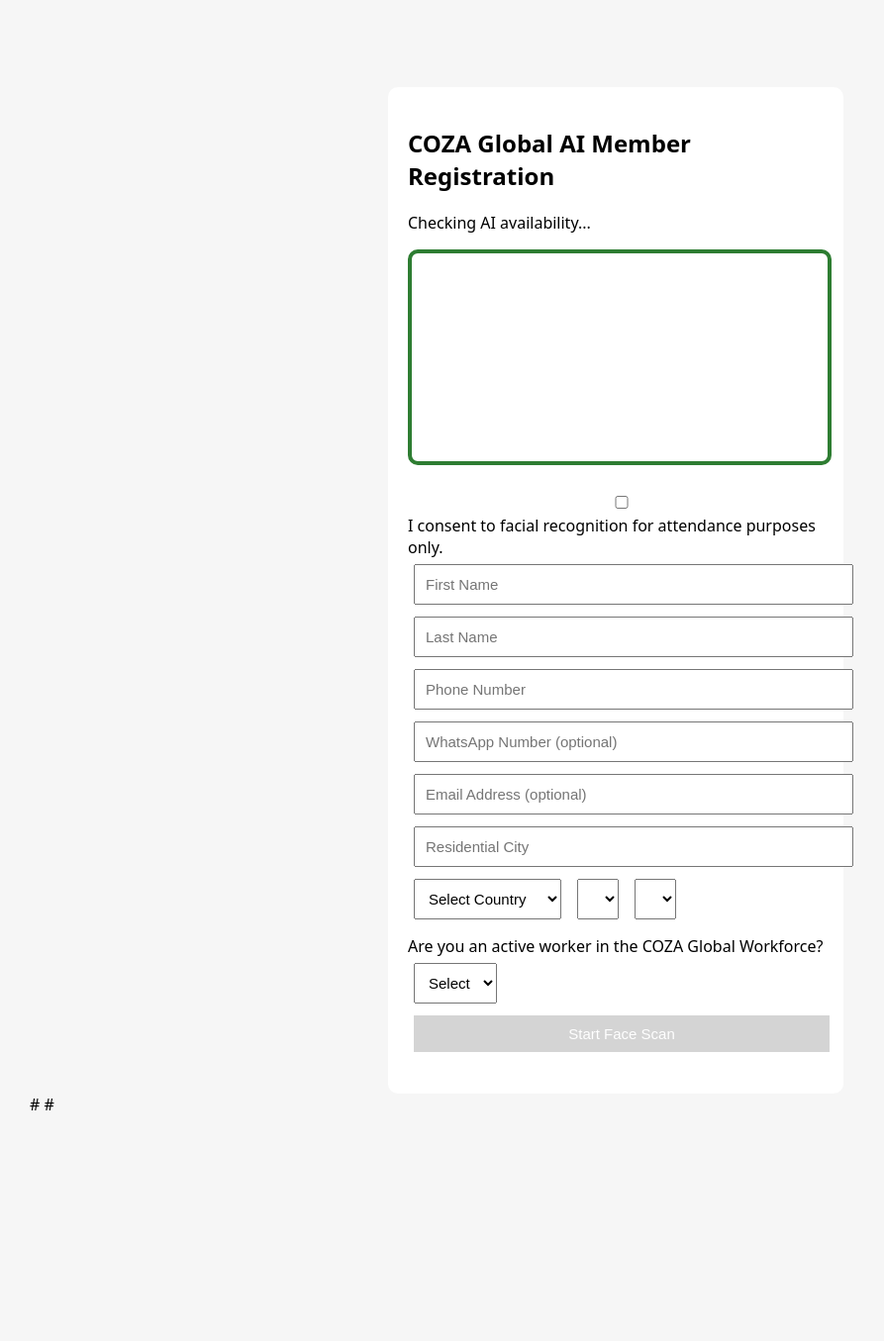
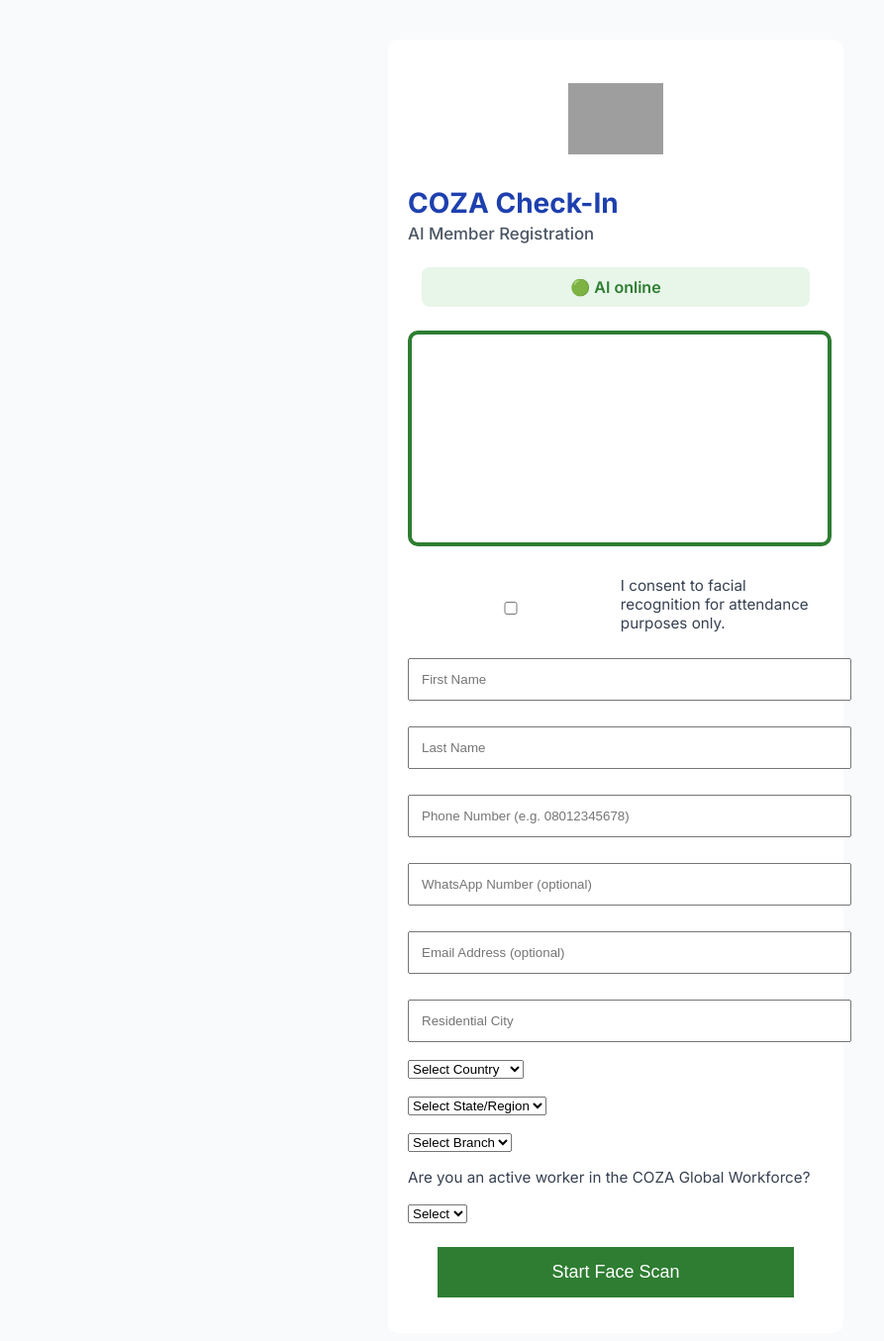
Before and after one commit to tmeinvestor-cpu/church-registration-portal, a Flask app: page / in a window 1280 px wide. Shown: the whole page at 99% size, without its empty margins (18-911 px from the left). Before the commit the page ends 1122 px from the top, so only its background shows below. Run offline with Flask 3, Linux system fonts and the light colour scheme; lists and menus that the app fills with data are empty; grey boxes are pictures that could not be loaded.

Commit message:
Update register.html

```diff
--- a/portal/templates/register.html
+++ b/portal/templates/register.html
@@ -1,17 +1,106 @@
 <!DOCTYPE html>
-<html>
+<html lang="en">
 <head>
-    <title>COZA GLOBAL Member AI Registration</title>
-
+    <meta charset="UTF-8">
+    <meta name="viewport" content="width=device-width, initial-scale=1.0">
+    <title>COZA Check-In</title>
     <link rel="stylesheet" href="/static/css/style.css">
-    <meta name="viewport" content="width=device-width, initial-scale=1">
-
+    <link href="https://fonts.googleapis.com/css2?family=Inter:wght@400;500;600;700&display=swap" rel="stylesheet">
+    <link rel="icon" href="/static/images/favicon.ico" type="image/x-icon"> <!-- Add your favicon if you have one -->
+    <style>
+        body {
+            font-family: 'Inter', system-ui, -apple-system, sans-serif;
+            background: #f8fafc;
+        }
+        .header {
+            text-align: center;
+            padding: 24px 0 16px;
+        }
+        .header img {
+            height: 72px;
+            width: auto;
+            max-width: 100%;
+        }
+        .page-title {
+            font-size: 1.75rem;
+            font-weight: 700;
+            color: #1e40af;
+            margin: 12px 0 4px;
+        }
+        .page-subtitle {
+            font-size: 1.05rem;
+            color: #4b5563;
+            font-weight: 500;
+            margin: 0 0 24px;
+        }
+        #ai-status {
+            text-align: center;
+            font-weight: 600;
+            padding: 10px 16px;
+            border-radius: 8px;
+            margin: 0 auto 24px;
+            max-width: 360px;
+        }
+        .form-group {
+            margin-bottom: 16px;
+        }
+        label.consent {
+            display: flex;
+            align-items: center;
+            gap: 8px;
+            margin: 16px 0;
+            font-size: 0.95rem;
+            color: #374151;
+        }
+        button#startScan {
+            margin-top: 24px;
+            width: 100%;
+            max-width: 360px;
+            display: block;
+            margin-left: auto;
+            margin-right: auto;
+        }
+        #successBox {
+            text-align: center;
+            padding: 40px 20px;
+        }
+        #successBox .checkmark {
+            font-size: 5.5rem;
+            color: #2e7d32;
+            margin-bottom: 16px;
+        }
+        #successBox h1 {
+            color: #2e7d32;
+            margin-bottom: 12px;
+            font-size: 1.8rem;
+        }
+        #countdown {
+            font-weight: 600;
+            color: #1e40af;
+            margin: 20px 0;
+        }
+        #successBox button {
+            min-width: 260px;
+            margin-top: 20px;
+            font-size: 1.1rem;
+        }
+        @media (max-width: 480px) {
+            .header img { height: 64px; }
+            .page-title { font-size: 1.55rem; }
+            .page-subtitle { font-size: 0.95rem; }
+        }
+    </style>
 </head>
 <body>
 
 <div class="container" id="formBox">
+    <!-- Header & Branding -->
+    <div class="header">
+        <img src="/static/images/coza-logo.png" alt="COZA Global Logo">
+    </div>
 
-    <h2>COZA Global AI Member Registration</h2>
+    <h1 class="page-title">COZA Check-In</h1>
+    <p class="page-subtitle">AI Member Registration</p>
 
     <p id="ai-status">Checking AI availability...</p>
 
@@ -26,34 +115,51 @@
     </label>
 
     <!-- BASIC INFO -->
+    <div class="form-group">
         <input id="first_name" placeholder="First Name" required>
+    </div>
+    <div class="form-group">
         <input id="last_name" placeholder="Last Name" required>
-
-    <input id="phone" placeholder="Phone Number" required>
+    </div>
+    <div class="form-group">
+        <input id="phone" placeholder="Phone Number (e.g. 08012345678)" required>
+    </div>
+    <div class="form-group">
         <input id="whatsapp" placeholder="WhatsApp Number (optional)">
+    </div>
+    <div class="form-group">
         <input id="email" placeholder="Email Address (optional)">
+    </div>
+    <div class="form-group">
         <input id="residential_city" placeholder="Residential City">
+    </div>
 
     <!-- LOCATION -->
-    <select id="country"></select>
-    <select id="state"></select>
-    <select id="branch_id"></select>
+    <div class="form-group">
+        <select id="country"><option value="">Select Country</option></select>
+    </div>
+    <div class="form-group">
+        <select id="state"><option value="">Select State/Region</option></select>
+    </div>
+    <div class="form-group">
+        <select id="branch_id"><option value="">Select Branch</option></select>
+    </div>
 
     <!-- WORKFORCE -->
     <label class="consent">
         Are you an active worker in the COZA Global Workforce?
     </label>
-
+    <div class="form-group">
         <select id="is_worker">
             <option value="">Select</option>
             <option value="no">No</option>
             <option value="yes">Yes</option>
         </select>
+    </div>
 
     <!-- ROLE -->
-    <div id="roleBox" style="display:none">
+    <div id="roleBox" style="display:none" class="form-group">
         <label>Which best describes your role?</label>
-
         <select id="role">
             <option value="">Select role</option>
             <option value="worker">Worker</option>
@@ -64,30 +170,25 @@
         </select>
     </div>
 
-    <!-- SOP CHURCH -->
-    <div id="churchBox" style="display:none">
+    <!-- SOP MINISTRY -->
+    <div id="churchBox" style="display:none" class="form-group">
         <input id="ministry_name" placeholder="Name of your ministry / church">
     </div>
 
     <button id="startScan" disabled>Start Face Scan</button>
-
-
     <p id="status"></p>
-
 </div>
 
-<!-- SUCCESS -->
+<!-- SUCCESS SCREEN -->
 <div class="container" id="successBox" style="display:none">
-    <h2>✅ Registration Successful</h2>
-    <p>Thank you for registering.</p>
-    <p>Preparing next registration...</p>
+    <div class="checkmark">✅</div>
+    <h1>Registration Successful!</h1>
+    <p>Thank you for registering with COZA Global.</p>
+    <p id="countdown"></p>
+    <button onclick="location.reload()">Register Another Person</button>
 </div>
 
 <script src="/static/js/location.js"></script>
-#<script src="/static/js/camera.js"></script>
 <script src="/static/js/register.js"></script>
-#<link rel="stylesheet" href="/static/css/register.css">
-
-
 </body>
 </html>
```
Lines whose indentation alone changed are shown as unchanged.
